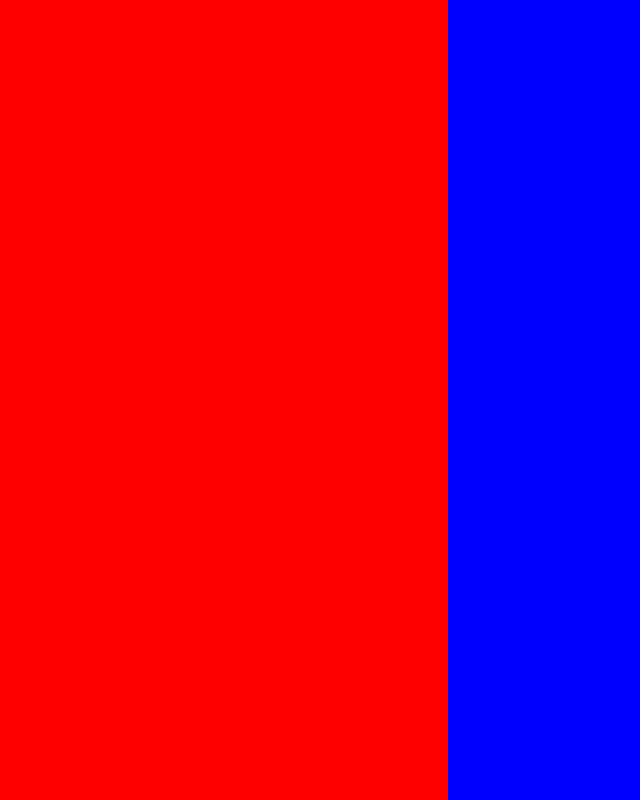
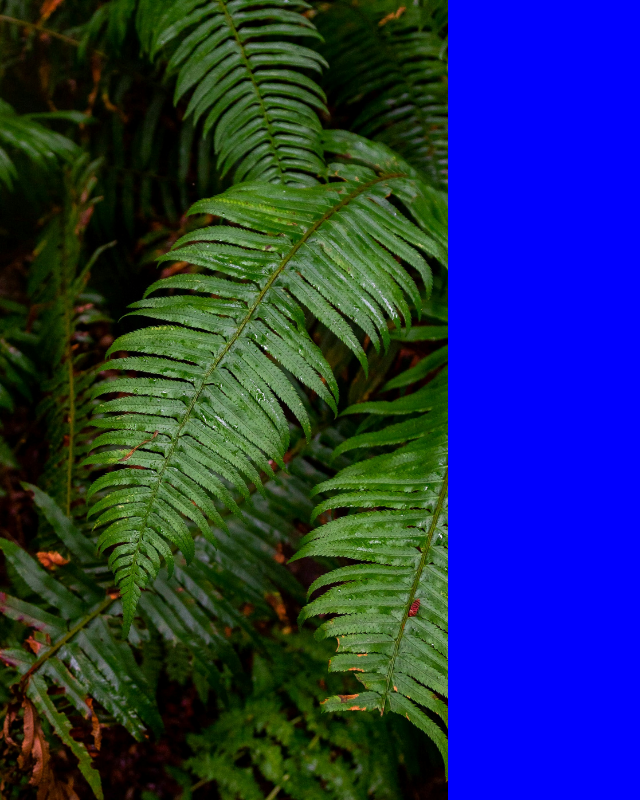
Before and after one commit to JasonBet/sign-up-form, a plain HTML site: page index.html in a window 1280 px wide. Shown: the top 800 px of the page, without its empty margins (0-640 px from the left). Drawn offline with Linux system fonts and the light colour scheme.

Commit message:
Display background image within div container

```diff
--- a/style.css
+++ b/style.css
@@ -35,6 +35,8 @@ body {
     min-width: 350px;
     background-color: red;
     flex-shrink: 0;
+    background-image: url(images/bgimg.jpg);
+    background-size: cover;
 }
 
 .form {
```
